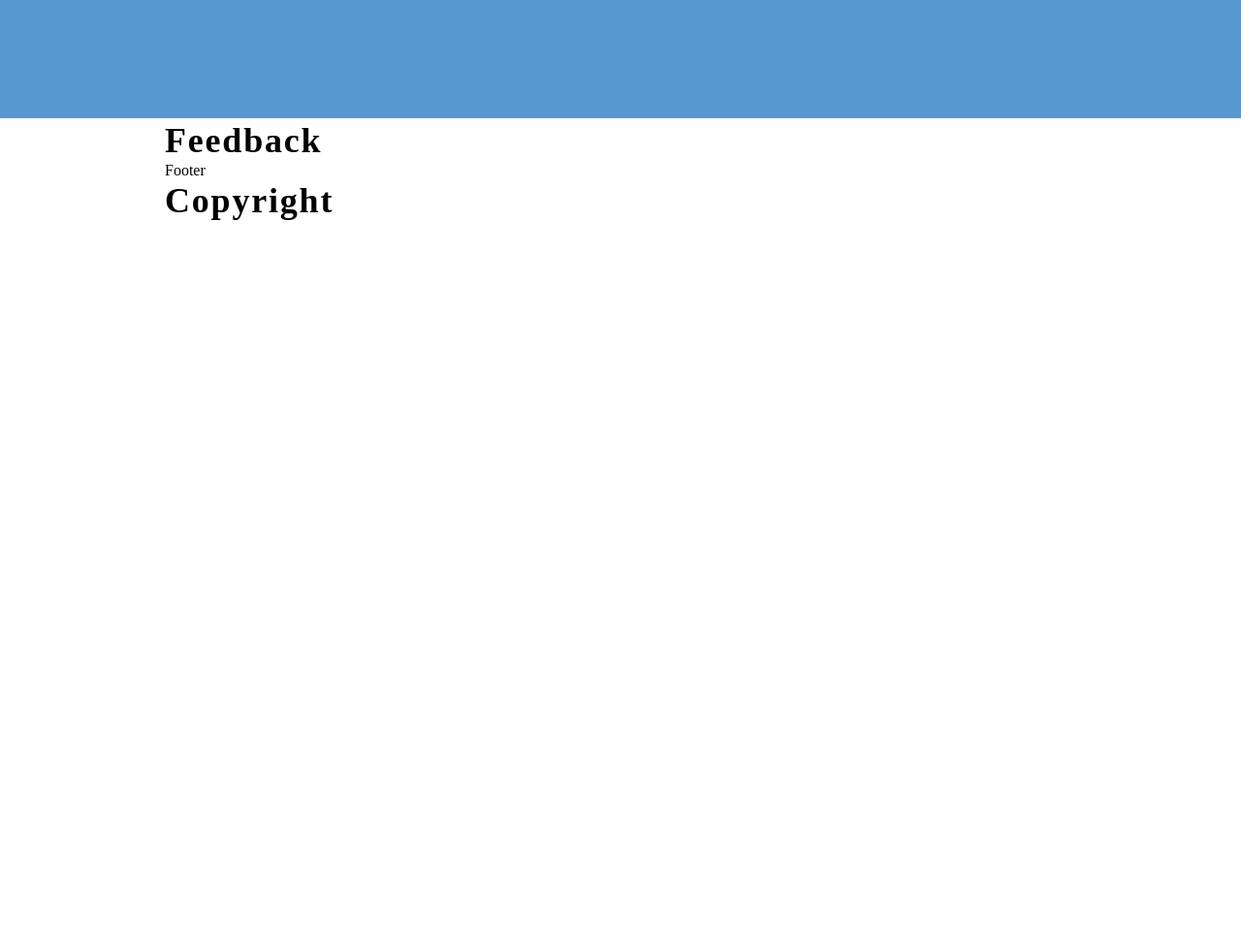
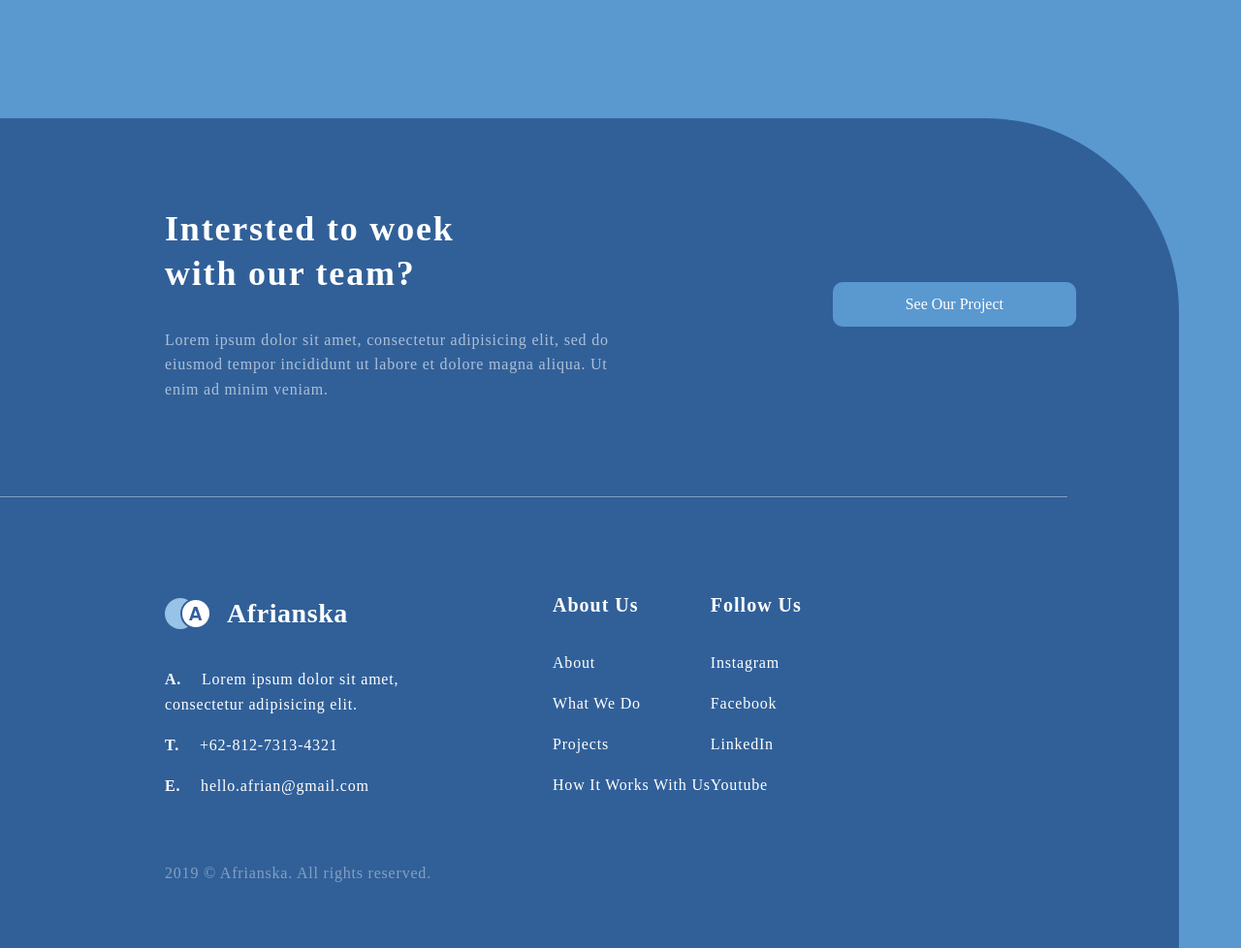
Before and after one commit to monsherok/de-test, a website built with webpack: page src/index.html in a window 1280 px wide. Shown: the part 2974-3952 px from the top of the page at 97% size. Before the commit the page ends 3205 px from the top, so only its background shows below. Built offline with nearby package versions, Linux system fonts and the light colour scheme; files whose address does not match are found by name.

Commit message:
Закончил верстку и адаптив

```diff
--- a/src/html/components/_copyright.htm
+++ b/src/html/components/_copyright.htm
@@ -1,5 +1,5 @@
-<section class="copyright">
+<section class="copyright dark-blue">
 	<div class="copyright__container">
-		<h3>Copyright</h3>
+		<p class="copyright__text">2019 © Afrianska. All rights reserved.</p>
 	</div>
 </section>
--- a/src/html/components/_feedback.htm
+++ b/src/html/components/_feedback.htm
@@ -1,5 +1,13 @@
-<section class="feedback">
+<section class="feedback dark-blue">
 	<div class="feedback__container">
-		<h3>Feedback</h3>
+		<div class="feedback__text">
+			<h3 class="feedback__title">Intersted to woek with our team?</h3>
+			<p class="feedback__subtitle">
+				Lorem ipsum dolor sit amet, consectetur adipisicing elit, sed do eiusmod
+				tempor incididunt ut labore et dolore magna aliqua. Ut enim ad minim
+				veniam.
+			</p>
+		</div>
+		<button class="button feedback__cta">See Our Project</button>
 	</div>
 </section>
--- a/src/html/components/_footer.htm
+++ b/src/html/components/_footer.htm
@@ -1,5 +1,37 @@
-<footer class="footer">
+<footer class="footer dark-blue">
+	<div class="footer-separate"></div>
 	<div class="footer__container">
-		<h2>Footer</h2>
+		<div class="footer__column">
+			<a class="footer__logo" href="/">
+				<img src="@img/logo-footer.svg" alt="Logo" />
+				Afrianska</a
+			>
+			<p>
+				A.
+				<span>Lorem ipsum dolor sit amet, consectetur adipisicing elit.</span>
+			</p>
+			<p>T. <a href="tel:+6281273134321">+62-812-7313-4321</a></p>
+			<p>
+				E. <a href="mailto:hello.afrian@gmail.com">hello.afrian@gmail.com</a>
+			</p>
+		</div>
+		<div class="footer__column">
+			<h5>About Us</h5>
+			<ul>
+				<li><a href="#">About</a></li>
+				<li><a href="#">What We Do</a></li>
+				<li><a href="#">Projects</a></li>
+				<li><a href="#">How It Works With Us</a></li>
+			</ul>
+		</div>
+		<div class="footer__column">
+			<h5>Follow Us</h5>
+			<ul>
+				<li><a href="#">Instagram</a></li>
+				<li><a href="#">Facebook</a></li>
+				<li><a href="#">LinkedIn</a></li>
+				<li><a href="#">Youtube</a></li>
+			</ul>
+		</div>
 	</div>
 </footer>
--- a/src/scss/common.scss
+++ b/src/scss/common.scss
@@ -7,7 +7,7 @@
 	padding: 15px;
 	transition: box-shadow 0.3s ease;
 	&:hover {
-		box-shadow: 0px 0px 38px -9px rgba($navyBlue, 0.75);
+		box-shadow: 0px 0px 38px -9px rgba($mainColor, 0.2);
 	}
 }
 
@@ -17,3 +17,25 @@ h3 {
 	line-height: 128%;
 	letter-spacing: 0.05em;
 }
+
+.dark-blue {
+	background-color: $skyBlue;
+	color: $secondColor;
+	position: relative;
+	&::before {
+		content: '';
+		position: absolute;
+		top: 0;
+		left: 0;
+		width: 100%;
+		height: 100%;
+		background-color: $navyBlue;
+		border-radius: 0px rem(200) 0px 0px;
+		transform: translateX(-5%);
+
+		@media (max-width: em(1200)) {
+			border-radius: 0px rem(100) 0px 0px;
+			transform: translateX(-5px);
+		}
+	}
+}
--- a/src/scss/components/clients.scss
+++ b/src/scss/components/clients.scss
@@ -98,7 +98,11 @@
 		&.more {
 			text-transform: capitalize;
 			background-color: rgba($navyBlue, 0.2);
+			transition: background-color 0.3s ease;
 			cursor: pointer;
+			&:hover {
+				background-color: rgba($navyBlue, 0.3);
+			}
 		}
 	}
 }
--- /dev/null
+++ b/src/scss/components/copyright.scss
@@ -0,0 +1,20 @@
+.copyright {
+	// .copyright__container
+	@include adaptiveValue('padding-bottom', 64, 15);
+	&.dark-blue::before {
+		border-radius: 0;
+	}
+	&__container {
+		position: relative;
+	}
+
+	// .copyright__text
+
+	&__text {
+		font-weight: 400;
+		font-size: rem(16);
+		line-height: 162%;
+		letter-spacing: 0.05em;
+		opacity: 0.4;
+	}
+}
--- /dev/null
+++ b/src/scss/components/feedback.scss
@@ -0,0 +1,54 @@
+.feedback {
+	// .feedback__container
+
+	&__container {
+		position: relative;
+		@include adaptiveValue('padding-top', 91, 30);
+		@include adaptiveValue('padding-bottom', 97, 30);
+		display: flex;
+		align-items: center;
+		justify-content: space-between;
+
+		@media (max-width: em(860)) {
+			flex-direction: column;
+			gap: rem(25);
+		}
+	}
+
+	// .feedback__text
+
+	&__text {
+		@media (max-width: em(860)) {
+			text-align: center;
+			display: flex;
+			align-items: center;
+			flex-direction: column;
+		}
+	}
+
+	// .feedback__title
+
+	&__title {
+		max-width: rem(320);
+		@include adaptiveValue('margin-bottom', 32, 15);
+	}
+
+	// .feedback__subtitle
+
+	&__subtitle {
+		font-weight: 400;
+		font-size: rem(16);
+		line-height: 162%;
+		letter-spacing: 0.05em;
+		opacity: 0.6;
+		max-width: rem(460);
+	}
+
+	// .feedback__cta
+
+	&__cta {
+		background-color: $skyBlue;
+		padding-left: rem(75);
+		padding-right: rem(75);
+	}
+}
--- a/src/scss/components/services.scss
+++ b/src/scss/components/services.scss
@@ -20,6 +20,9 @@
 		color: $navyBlue;
 		max-width: rem(360);
 		@include adaptiveValue('margin-bottom', 158, 40);
+		@media (max-width: em(860)) {
+			text-align: center;
+		}
 	}
 
 	// .services__card
@@ -33,10 +36,19 @@
 		padding-top: rem(236) !important;
 		transition: box-shadow 0.3s ease;
 		max-width: rem(380);
+		@media (max-width: em(860)) {
+			max-width: 100%;
+		}
 		width: 100%;
 		@include adaptiveValue('margin-left', 80, 0);
+		@media (max-width: em(860)) {
+			margin-left: 0;
+		}
 		&:not(:last-child) {
 			@include adaptiveValue('margin-bottom', 100, 30);
+			@media (max-width: em(860)) {
+				margin-bottom: rem(30);
+			}
 		}
 		&:hover {
 			box-shadow: 5px 20px 50px 0 rgba($deepBlue, 0.4);
--- a/src/scss/footer.scss
+++ b/src/scss/footer.scss
@@ -1,3 +1,149 @@
-//====================================================================================================
+.footer {
+	// .footer__container
+	@include adaptiveValue('padding-top', 97, 20);
+	@include adaptiveValue('padding-bottom', 64, 20);
+	&.dark-blue::before {
+		border-radius: 0;
+	}
+	.footer-separate {
+		position: absolute;
+		top: 0;
+		left: 0;
+		width: 100%;
+		height: rem(1);
+		transform: translateX(-14%);
+		background: rgba($secondColor, 0.4);
+		@media (max-width: em(860)) {
+			transform: translateX(-5%);
+		}
+	}
+	&__container {
+		position: relative;
+		display: flex;
+		@media (max-width: em(860)) {
+			flex-direction: column;
+			align-items: center;
+			gap: rem(25);
+		}
+	}
 
-//====================================================================================================
+	// .footer__column
+
+	&__column {
+		max-width: rem(300);
+		&:first-child {
+			margin-right: rem(100);
+			@media (max-width: em(860)) {
+				margin: 0;
+			}
+		}
+		&:last-child {
+			@media (max-width: em(860)) {
+				margin: 0;
+			}
+		}
+		@media (max-width: em(860)) {
+			width: 100%;
+			text-align: center;
+		}
+
+		h5 {
+			font-weight: 600;
+			font-size: rem(20);
+			line-height: 150%;
+			letter-spacing: 0.05em;
+			margin-bottom: rem(32);
+		}
+		ul {
+			li {
+				&:not(:last-child) {
+					margin-bottom: rem(16);
+				}
+				a {
+					font-weight: 400;
+					font-size: rem(16);
+					line-height: 162%;
+					letter-spacing: 0.05em;
+					position: relative;
+					&:after {
+						content: '';
+						display: block;
+						position: absolute;
+						right: 0;
+						bottom: -3px;
+						width: 0;
+						height: 1px;
+						background-color: $skyBlue;
+						transition: width 0.5s;
+					}
+					&:hover:after {
+						content: '';
+						width: 100%;
+						display: block;
+						position: absolute;
+						left: 0;
+						bottom: -3px;
+						height: 1px;
+						background-color: $deepBlue;
+						transition: width 0.5s;
+					}
+				}
+			}
+		}
+		p {
+			font-weight: 600;
+			font-size: rem(16);
+			line-height: 162%;
+			letter-spacing: 0.05em;
+			&:not(:last-child) {
+				margin-bottom: rem(16);
+			}
+			span,
+			a {
+				font-weight: 400;
+				font-size: rem(16);
+				line-height: 162%;
+				letter-spacing: 0.05em;
+				margin-left: rem(16);
+				position: relative;
+			}
+			a {
+				&:after {
+					content: '';
+					display: block;
+					position: absolute;
+					right: 0;
+					bottom: -3px;
+					width: 0;
+					height: 1px;
+					background-color: $skyBlue;
+					transition: width 0.5s;
+				}
+				&:hover:after {
+					content: '';
+					width: 100%;
+					display: block;
+					position: absolute;
+					left: 0;
+					bottom: -3px;
+					height: 1px;
+					background-color: $deepBlue;
+					transition: width 0.5s;
+				}
+			}
+		}
+	}
+
+	// .footer__logo
+
+	&__logo {
+		display: flex;
+		align-items: center;
+		gap: rem(16);
+		font-weight: 600;
+		font-size: rem(28);
+		line-height: 164%;
+		letter-spacing: 0.02em;
+		margin-bottom: rem(31);
+	}
+}
--- a/src/scss/style.scss
+++ b/src/scss/style.scss
@@ -11,11 +11,7 @@ $fontFamily: 'Gilroy';
 $fontSize: rem(16); // где 14(px) - размер шрифта по умолчанию из макета
 
 // Основные цвета
-$mainColor: #000;
-$secondColor: #fff;
-$skyBlue: #5a98d0;
-$navyBlue: #316099;
-$deepBlue: #1f3f68;
+@import 'vars';
 
 // НАСТРОЙКИ
 // Минимальная ширина страницы
@@ -121,4 +117,6 @@ body {
 @import 'components/hero';
 @import 'components/services';
 @import 'components/clients';
+@import 'components/feedback';
 @import 'footer';
+@import 'components/copyright';
--- /dev/null
+++ b/src/scss/vars.scss
@@ -0,0 +1,5 @@
+$mainColor: #000;
+$secondColor: #fff;
+$skyBlue: #5a98d0;
+$navyBlue: #316099;
+$deepBlue: #1f3f68;
```
